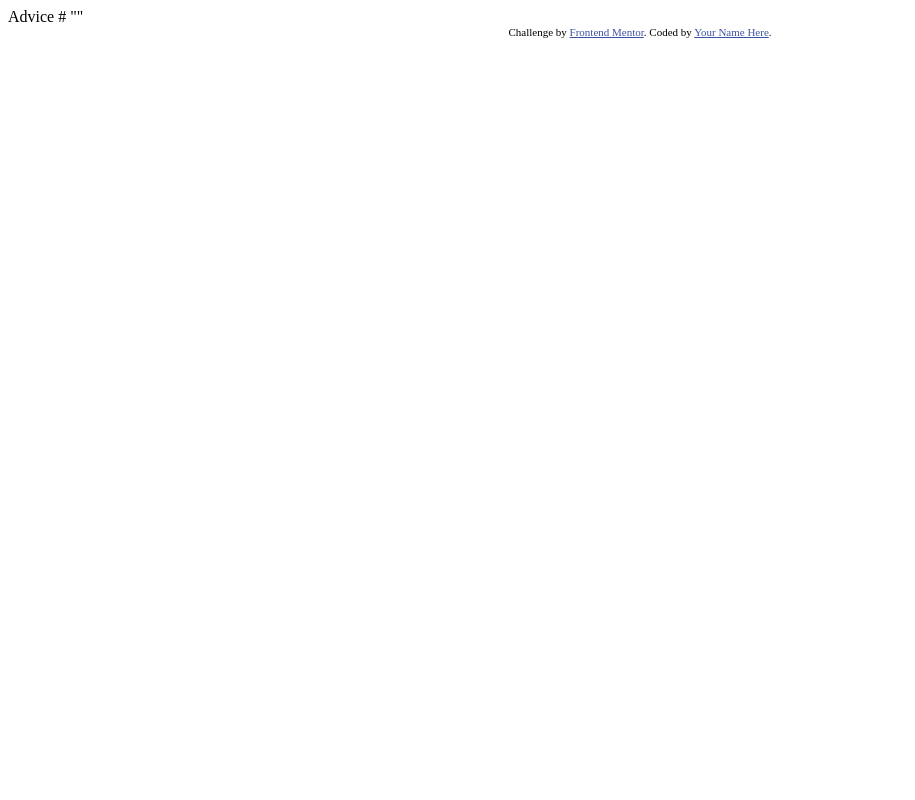
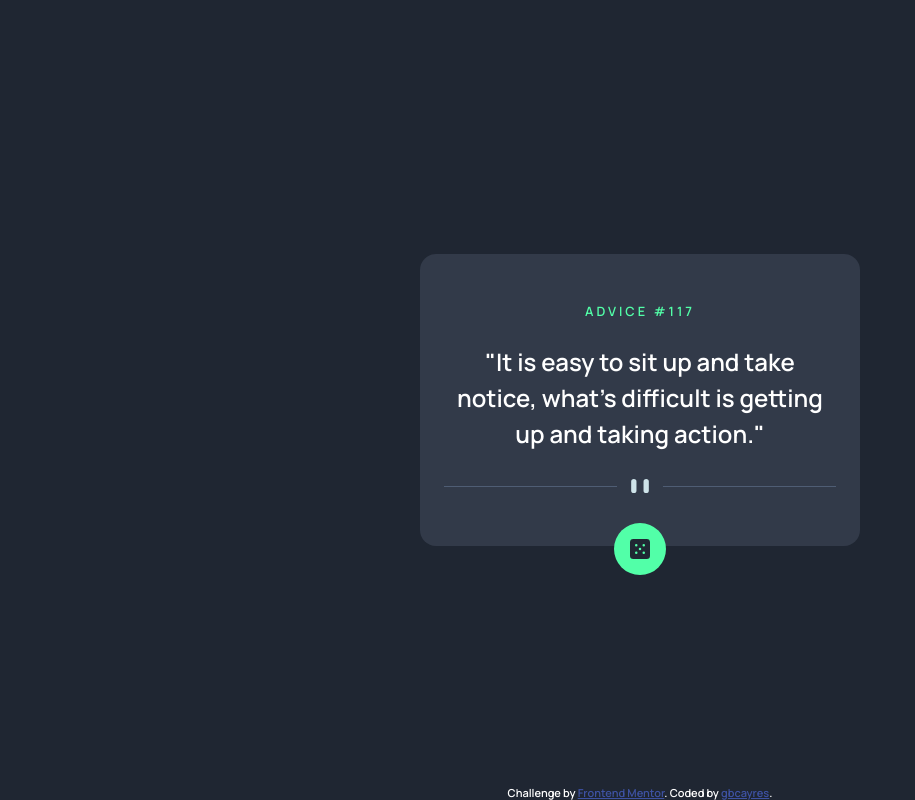
Before and after one commit to gbcayres/FEM-Advice-Generator-App, a plain HTML site: page index.html in a window 1280 px wide. Shown: the whole page, without its empty margins (0-915 px from the left). Drawn offline with Linux system fonts and the light colour scheme; a web font is replaced by a local one.

Commit message:
terminei html e css

```diff
--- /dev/null
+++ b/assets/css/auxiliar.css
@@ -0,0 +1,14 @@
+@import url('https://fonts.googleapis.com/css2?family=Cedarville+Cursive&family=Manrope:wght@600&family=Poppins:wght@300;400;600;700&family=Roboto&family=Satisfy&family=Ubuntu:wght@300;400;700&display=swap');
+
+:root {
+    /* primary */
+    --p-light-cyan: hsl(193, 38%, 86%);
+    --p-neon-green: hsl(150, 100%, 66%);
+    /* neutral */
+    --n-grayish-blue: hsl(217, 19%, 38%);
+    --n-dark-grayish-blue: hsl(217, 19%, 24%);
+    --n-dark-blue: hsl(218, 23%, 16%);
+
+    /* typography */
+    --quote-size: 24px;
+}
--- /dev/null
+++ b/assets/css/reset.css
@@ -0,0 +1,13 @@
+* {
+    margin: 0;
+    padding: 0;
+    box-sizing: border-box;
+    border: none;
+    outline: none;
+}
+
+.attribution {
+    color: white;
+    position: absolute;
+    bottom: 0;
+}
--- /dev/null
+++ b/assets/css/style.css
@@ -0,0 +1,68 @@
+body {
+    display: flex;
+    justify-content: center;
+    align-items: center;
+    background-color: var(--n-dark-blue);
+    width: 100%;
+    min-height: 100vh;
+    padding: 1rem;
+    font-family: "Manrope", "Roboto", "sans-serif";
+}
+
+.card {
+    width: 100%;
+    position: relative;
+    background-color: var(--n-dark-grayish-blue);
+    border-radius: 1rem;
+    text-align: center;
+    padding: 3rem 1.5rem;
+}
+
+.advice-id {
+    text-transform: uppercase;
+    letter-spacing: 3px;
+    font-size: 0.8rem;
+    color: var(--p-neon-green);
+}
+
+.advice {
+    color: white;
+    font-size: var(--quote-size);
+    line-height: 1.5;
+    margin: 1.5rem 0;
+}
+
+.divider {
+    width: 100%;
+    margin-bottom: 0.5rem;
+}
+
+.dice-container {
+    position: absolute;
+    bottom: -2.2rem;
+    left: 50%;
+    transform: translateX(-50%);
+    display: flex;
+    background-color: var(--p-neon-green);
+    border-radius: 50%;
+    padding: 1.3rem;
+}
+
+.dice-icon {
+    width: 25px;
+}
+
+@media (min-width: 465px) {
+    .card  {
+        max-width: 440px;
+    }
+
+    .dice-container {
+        padding: 1rem;
+        bottom: -1.8rem;
+    }
+
+    .dice-icon {
+        width: 20px;
+    }
+}
--- a/index.html
+++ b/index.html
@@ -2,27 +2,33 @@
 <html lang="en">
 <head>
   <meta charset="UTF-8">
-  <meta name="viewport" content="width=device-width, initial-scale=1.0"> <!-- displays site properly based on user's device -->
-
+  <meta name="viewport" content="width=device-width, initial-scale=1.0">
   <link rel="icon" type="image/png" sizes="32x32" href="./images/favicon-32x32.png">
-
+  <link rel="stylesheet" href="assets/css/reset.css">
+  <link rel="stylesheet" href="assets/css/auxiliar.css">
+  <link rel="stylesheet" href="assets/css/style.css">
+  <script src="script.js" defer></script>
   <title>Frontend Mentor | Advice generator app</title>
-
-  <!-- Feel free to remove these styles or customise in your own stylesheet 👍 -->
   <style>
     .attribution { font-size: 11px; text-align: center; }
     .attribution a { color: hsl(228, 45%, 44%); }
   </style>
 </head>
 <body>
-
-  Advice #<!-- Advice ID goes here -->
-
-  "<!-- Advice text goes here -->"
-
+  <div class="card">
+    <p class="advice-id">advice #117</p>
+    <p class="advice">"It is easy to sit up and take notice, what's difficult is getting up and taking action."</p>
+    <picture class="divider">
+      <source media="(max-width: 460px)" srcset="assets/images/pattern-divider-mobile.svg">
+      <img src="assets/images/pattern-divider-desktop.svg" width="100%" alt="divider">
+    </picture>
+    <div class="dice-container">
+      <img class="dice-icon" src="assets/images/icon-dice.svg" width="100%" alt="dice-icon">
+    </div>
+  </div>
   <div class="attribution">
     Challenge by <a href="https://www.frontendmentor.io?ref=challenge" target="_blank">Frontend Mentor</a>.
-    Coded by <a href="#">Your Name Here</a>.
+    Coded by <a href="#">gbcayres</a>.
   </div>
 </body>
 </html>
--- /dev/null
+++ b/script.js
@@ -0,0 +1 @@
+const url = "https://api.adviceslip.com/advice";
```
Also changed, not shown: assets/design/active-states.jpg (renamed from design/active-states.jpg), assets/design/desktop-design.jpg (renamed from design/desktop-design.jpg), assets/design/desktop-preview.jpg (renamed from design/desktop-preview.jpg), assets/design/mobile-design.jpg (renamed from design/mobile-design.jpg), assets/images/favicon-32x32.png (renamed from images/favicon-32x32.png), assets/images/icon-dice.svg (renamed from images/icon-dice.svg), assets/images/pattern-divider-desktop.svg (renamed from images/pattern-divider-desktop.svg), assets/images/pattern-divider-mobile.svg (renamed from images/pattern-divider-mobile.svg), 1 other file.
